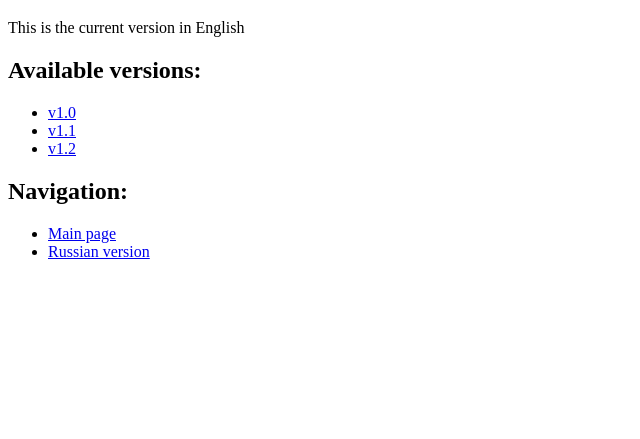
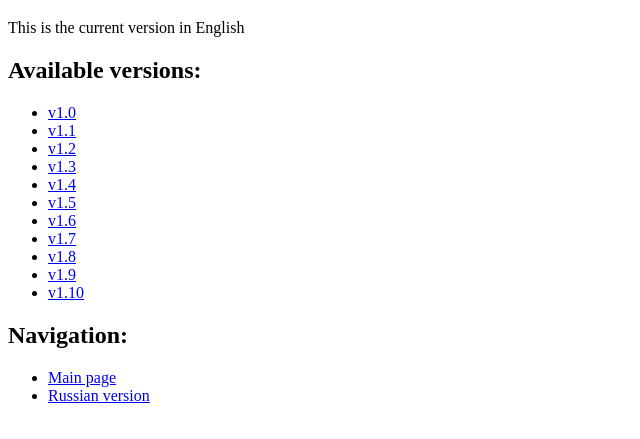
Before and after one commit to nasstasiak/dsa-versions-lab-4, a plain HTML site: page en/index.html in a window 1280 px wide. Shown: the part 61-500 px from the top of the page, without its empty margins (0-640 px from the left). Drawn offline with Linux system fonts and the light colour scheme.

Commit message:
Подготовка файлов для GitHub Pages

```diff
--- a/en/index.html
+++ b/en/index.html
@@ -4,18 +4,24 @@
     <meta charset="UTF-8">
     <title>English Version</title>
     <script>
-        function getAvailableVersions() {
-            return ['v1.0', 'v1.1', 'v1.2'];
-        }
+        function renderNavigation() {
+            const versionsContainer = document.getElementById('versions-list');
 
-        function renderNavigation() {
-            const versions = getAvailableVersions();
-            const container = document.getElementById('versions-list');
+            // Автоматически определяем текущий путь
+            const basePath = window.location.pathname.split('/').slice(0, -2).join('/');
 
+            // Все версии, которые будут созданы
+            const versions = [];
+            for (let i = 0; i <= 10; i++) {
+                versions.push(`v1.${i}`);
+            }
+
+            // Рендерим версии
             versions.forEach(version => {
                 const li = document.createElement('li');
-                li.innerHTML = `<a href="../${version}/en/index.html">${version}</a>`;
-                container.appendChild(li);
+                const link = `${basePath}/${version}/en/index.html`;
+                li.innerHTML = `<a href="${link}">${version}</a>`;
+                versionsContainer.appendChild(li);
             });
         }
 
```
Also changed, not shown: index.html (+14 -11 lines), ru/index.html (+14 -8 lines).
